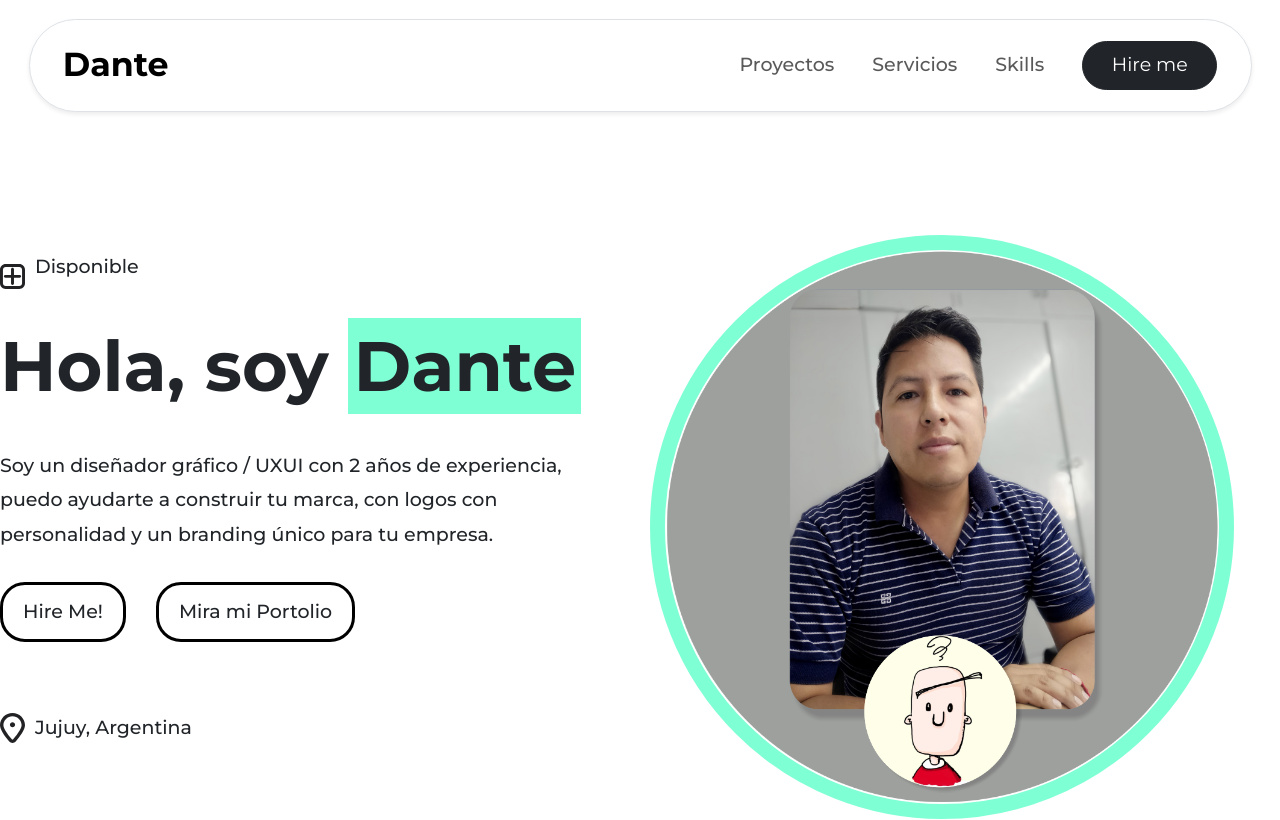
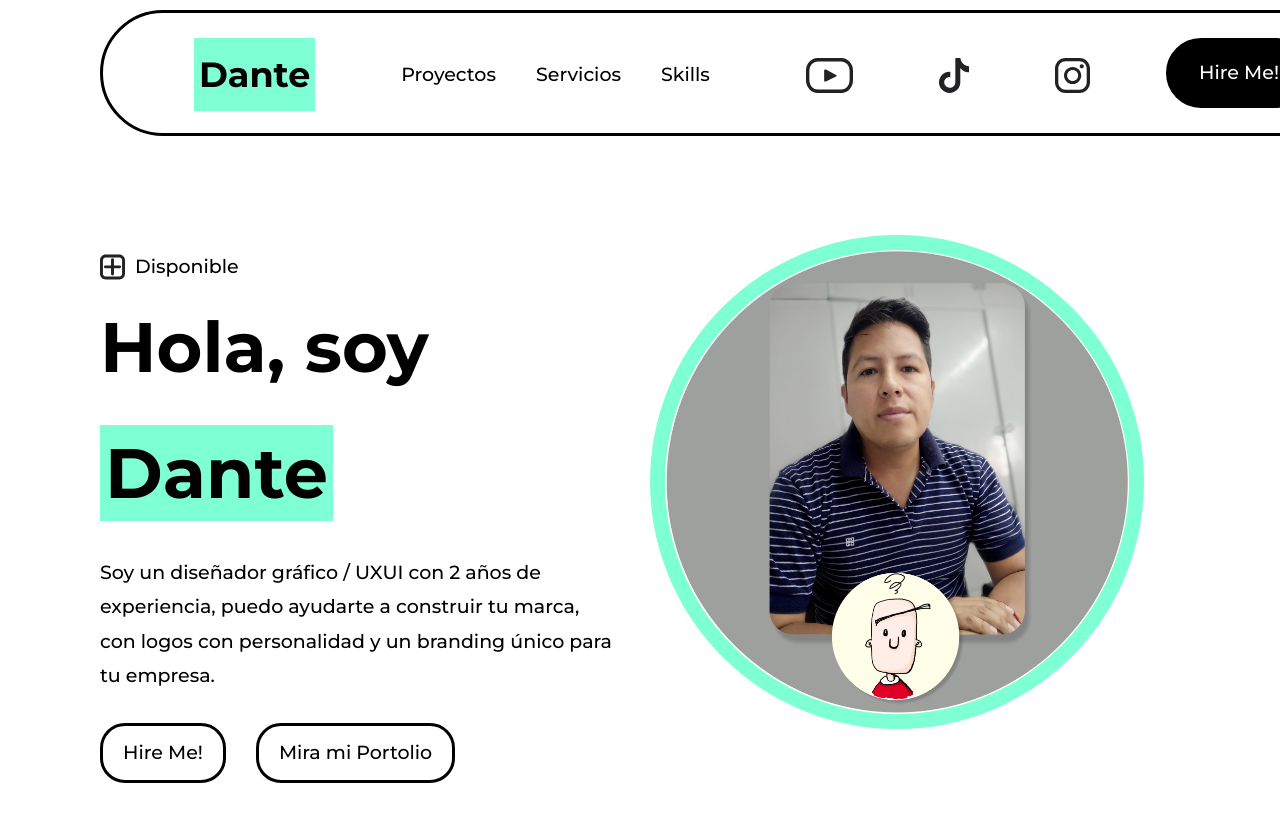
Before and after one commit to dntart/tp1-portfolio-dante-cesar-segovia, a plain HTML site: page page/index.html in a window 1280 px wide. Shown: the top 820 px of the page. Drawn offline with nearby package versions, Linux system fonts and the light colour scheme.

Commit message:
quite el bootstrap del menu hamburguesa porque me anulaba todo el css

```diff
--- a/page/index.html
+++ b/page/index.html
@@ -11,48 +11,14 @@
     <link
         href="https://fonts.googleapis.com/css2?family=Montserrat:ital,wght@0,100..900;1,100..900&family=Oswald:wght@200..700&display=swap"
         rel="stylesheet">
-    <!-- Bootstrap CSS -->
-    <link href="https://cdn.jsdelivr.net/npm/bootstrap@5.3.3/dist/css/bootstrap.min.css" rel="stylesheet">
-
-    <!-- Bootstrap JavaScript (para el menú colapsable) -->
-    <script src="https://cdn.jsdelivr.net/npm/bootstrap@5.3.3/dist/js/bootstrap.bundle.min.js"></script>
 
 </head>
 
 <body>
     <!--navbar-->
     <header id="home">
-        <!--Bootstrap-->
-        <nav class="navbar navbar-expand-lg bg-white fixed-top border rounded-pill mx-4 mt-3 px-3 py-2 shadow-sm">
-            <div class="container-fluid">
-                <a class="navbar-brand fw-bold fs-3" href="#home">Dante</a>
 
 
-                <button class="navbar-toggler" type="button" data-bs-toggle="collapse"
-                    data-bs-target="#navbarResponsive">
-                    <span class="navbar-toggler-icon"></span>
-                </button>
-
-
-                <div class="collapse navbar-collapse justify-content-end" id="navbarResponsive">
-                    <ul class="navbar-nav mb-2 mb-lg-0">
-                        <li class="nav-item px-2">
-                            <a class="nav-link" href="#proyects">Proyectos</a>
-                        </li>
-                        <li class="nav-item px-2">
-                            <a class="nav-link" href="#services">Servicios</a>
-                        </li>
-                        <li class="nav-item px-2">
-                            <a class="nav-link" href="#skills">Skills</a>
-                        </li>
-                    </ul>
-                    <a href="#contact" class="btn btn-dark rounded-pill ms-3 px-4 py-2">Hire me</a>
-                </div>
-            </div>
-        </nav>
-        <!--finBootstrap-->
-
-        <!-- Nav original
         <nav class="nav-bar">
             <p class="cont-home"><a href="#home"> Dante</a></p>
             <ul>
@@ -65,7 +31,6 @@
             <img class="cont-img-redes-3" src="../assets/instagram.svg" alt="Link Instagram">
             <div class="cont-hire"><a href="#contact">Hire Me!</a></div>
 
-        </nav>-->
     </header>
     <!--presentation-->
     <section class="cont-presentation-img">
```
Also changed, not shown: 1 other file.
